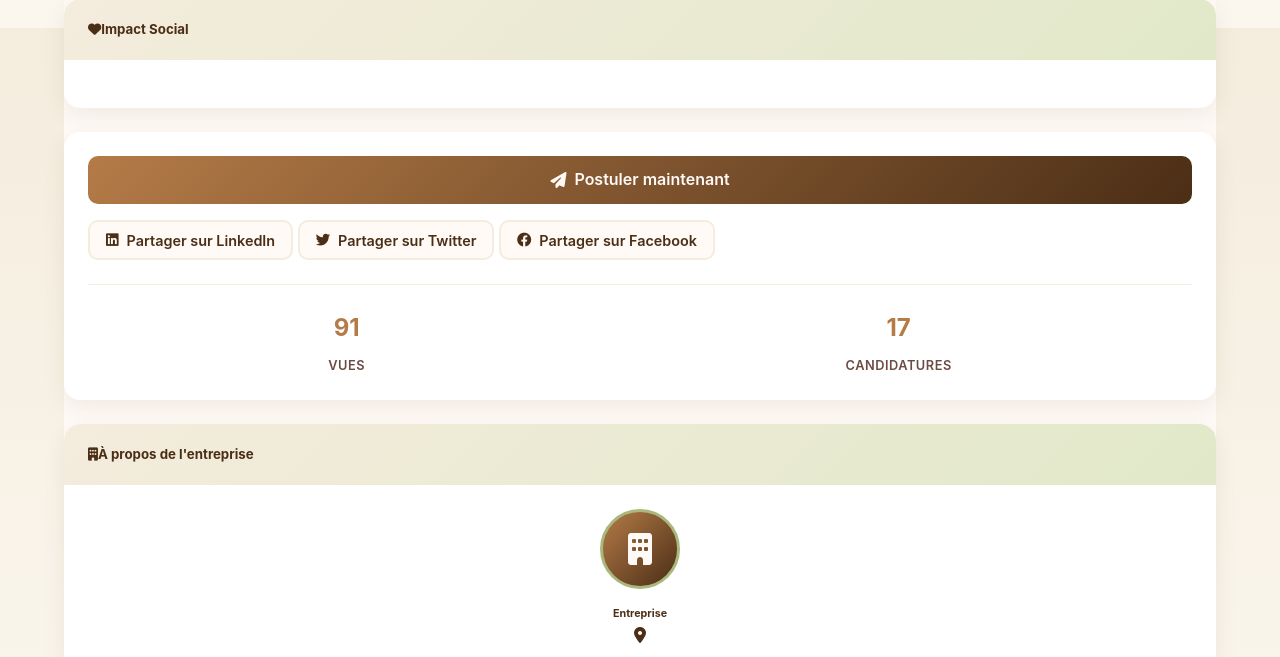
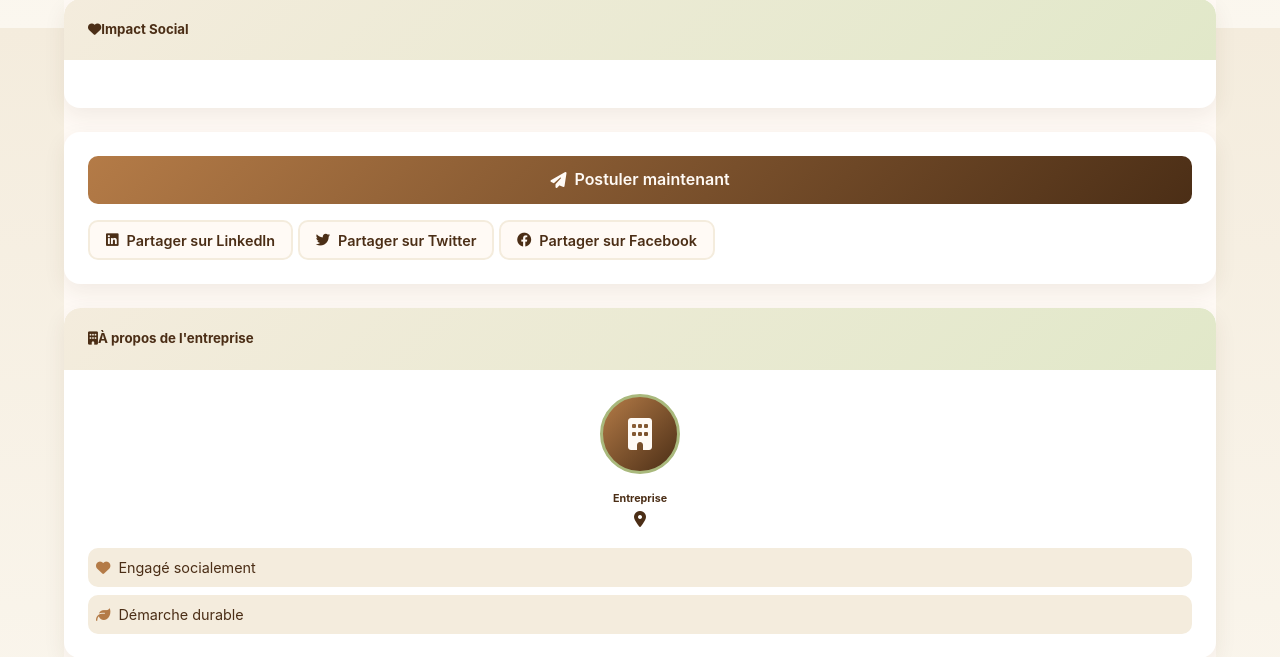
Before and after one commit to mariemzouari/impactable, a PHP site: the page made by views/frontoffice/offre/details.php in a window 1280 px wide. Shown: the part 772-1429 px from the top of the page. Run offline with PHP 8.4, Linux system fonts and the light colour scheme; the template is opened without the code that fills it, so the values that code supplies are empty; the visitor is signed in with stand-in values (Sample User, id 1); some libraries are stand-ins or nearby versions.

Commit message:
fixing some errors

```diff
--- a/views/frontoffice/offre/details.php
+++ b/views/frontoffice/offre/details.php
@@ -592,7 +592,7 @@ require_once __DIR__ . '/../templates/header.php';
                                 <span>En attente de réponse</span>
                             </div>
                         <?php else: ?>
-                            <a href="index.php?action=postuler&offre_id=<?= $offre['Id_offre'] ?>"
+                            <a href="index.php?action=postuler&id=<?php echo $offre['Id_offre'];?>"
                                class="btn action-btn action-btn-primary w-100">
                                 <i class="fas fa-paper-plane me-2"></i>Postuler maintenant
                             </a>
@@ -610,16 +610,7 @@ require_once __DIR__ . '/../templates/header.php';
                             </button>
                         </div>
 
-                        <div class="social-stats">
-                            <div>
-                                <div class="stat-number"><?= rand(50, 200) ?></div>
-                                <div class="stat-label">Vues</div>
-                            </div>
-                            <div>
-                                <div class="stat-number"><?= rand(5, 30) ?></div>
-                                <div class="stat-label">Candidatures</div>
-                            </div>
-                        </div>
+
                     <?php else: ?>
                         <div class="text-center">
                             <div class="company-avatar">
```
Also changed, not shown: controllers/AdminController.php (+2 -9 lines).
